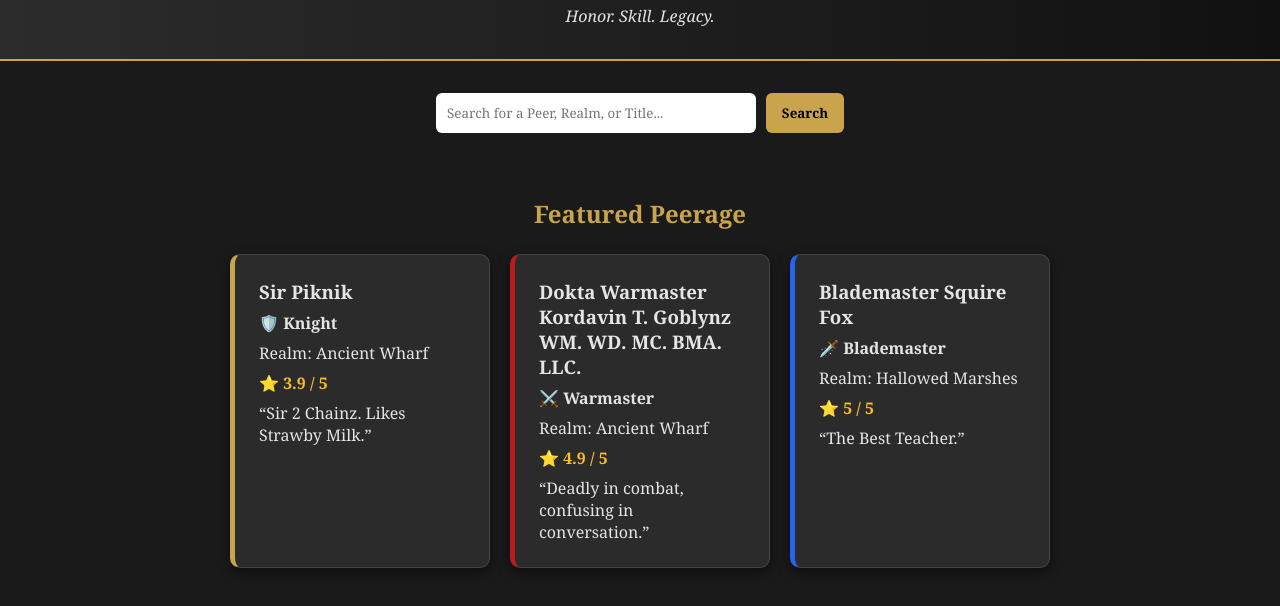
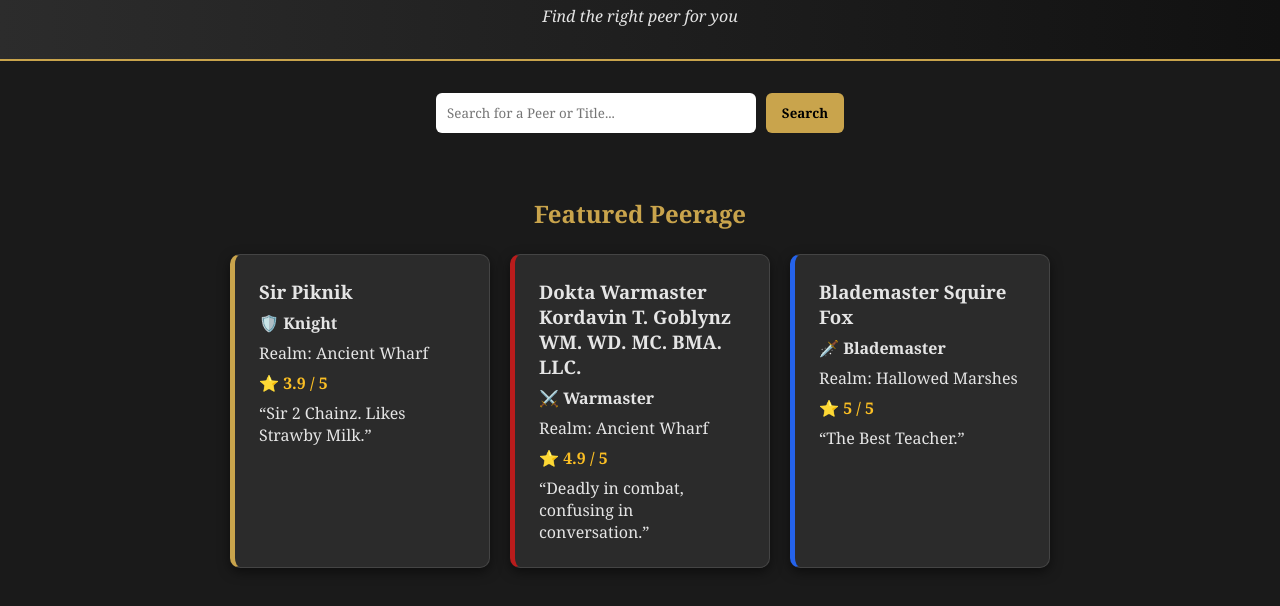
Before and after one commit to AshOfKotos/RateMyPeerage, a plain HTML site: page index.html in a window 1280 px wide. Shown: the part 90-696 px from the top of the page. Drawn offline with Linux system fonts and the light colour scheme.

Commit message:
fix: index.html

```diff
--- a/index.html
+++ b/index.html
@@ -11,12 +11,12 @@
     <!-- HEADER -->
     <header>
         <h1>⚔️ RateMyPeerage</h1>
-        <p>Honor. Skill. Legacy.</p>
+        <p>Find the right peer for you</p>
     </header>
 
     <!-- SEARCH -->
     <section class="search-section">
-        <input type="text" placeholder="Search for a Peer, Realm, or Title...">
+        <input type="text" placeholder="Search for a Peer or Title...">
         <button>Search</button>
     </section>
 
```
